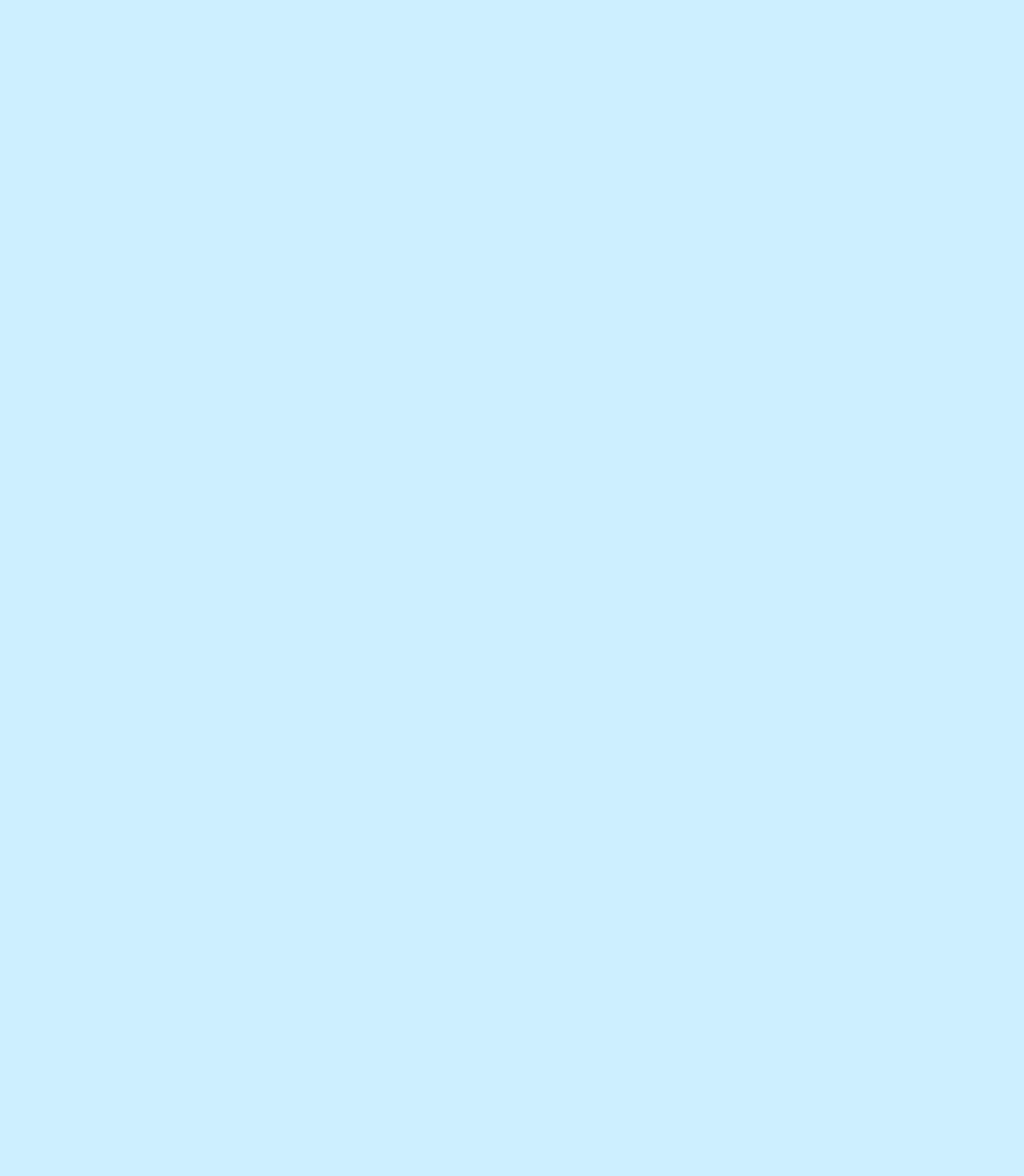
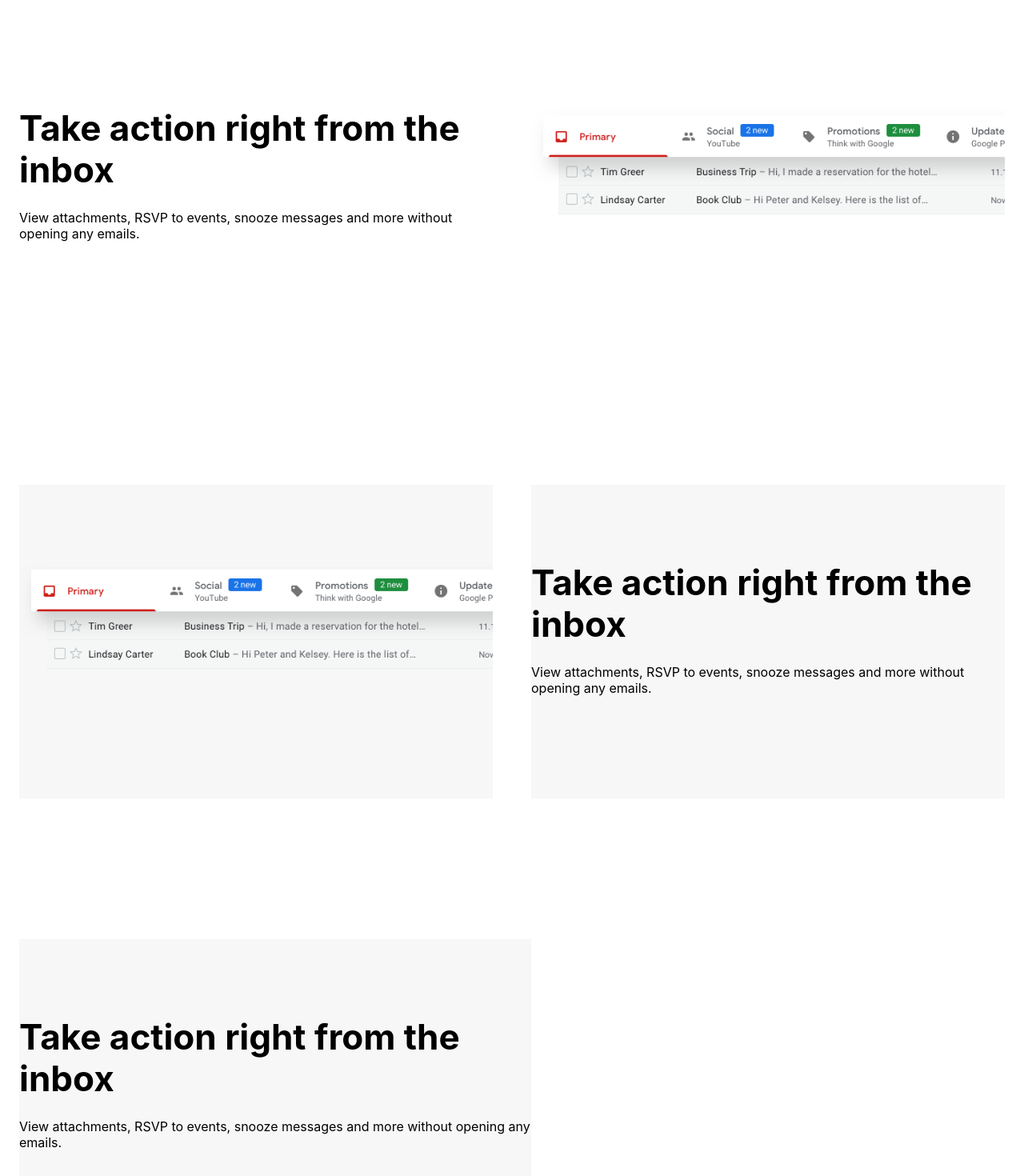
Before and after one commit to Blessedadudu/google-clone, a React (Create React App) app: page / in a window 1280 px wide. Shown: the part 2200-3670 px from the top of the page at 80% size. Before the commit the page ends 2150 px from the top, so only its background shows below. Built offline with nearby package versions, Linux system fonts and the light colour scheme.

Commit message:
update on body section

```diff
--- a/src/components/BodySection1/BodySection1.js
+++ b/src/components/BodySection1/BodySection1.js
@@ -50,6 +50,40 @@ const BodySection1 = () => {
                     </picture>
                 </div>
             </div>
+            <div className='gmailFlex'>
+                <div className='gmailFlex3'>
+                    <h1>Take action right from the inbox</h1>
+                    <p>View attachments, RSVP to events, snooze messages and more without opening any emails.</p>
+
+                </div>
+                <div className='gmailFlex4'>
+                    <picture>
+                        <source media="(max-width: 799px)" srcSet={minGmail1}/>
+                        <source media="(max-width: 799px)" srcSet={minGmail2}/>
+                        <img src={maxgmail} alt='maxDesktop' className='maxGmail'/>
+                    </picture>
+                </div>
+            </div>
+            <div className='gmailFlex'>
+                <div className='gmailFlex2'>
+                    <picture>
+                        <source media="(max-width: 799px)" srcSet={minGmail1}/>
+                        <source media="(max-width: 799px)" srcSet={minGmail2}/>
+                        <img src={maxgmail} alt='maxDesktop' className='maxGmail'/>
+                    </picture>
+                </div>
+                <div className='gmailFlex1'>
+                    <h1>Take action right from the inbox</h1>
+                    <p>View attachments, RSVP to events, snooze messages and more without opening any emails.</p>
+                </div>
+            </div>
+            <div className='gmailFlex'>
+
+                <div className='gmailFlex1'>
+                    <h1>Take action right from the inbox</h1>
+                    <p>View attachments, RSVP to events, snooze messages and more without opening any emails.</p>
+                </div>
+            </div>
         </section>
     )
 }
--- a/src/components/BodySection1/BodySection1.scss
+++ b/src/components/BodySection1/BodySection1.scss
@@ -61,6 +61,7 @@
         // justify-content: ;
     }
 
+
     .gmailFlex1 {
         background-color: rgb(247, 247, 247);
         width: 50%;
@@ -77,5 +78,21 @@
         margin: 1.5rem;
     }
 
+    .gmailFlex3 {
+        background-color: rgb(255, 255, 255);
+        width: 50%;
+        overflow: hidden;
+        padding: 6rem 0;
+        margin: 1.5rem;
+    }
+
+    .gmailFlex4 {
+        background-color: rgb(255, 255, 255);
+        width: 50%;
+        overflow: hidden;
+        padding: 6rem 0;
+        margin: 1.5rem;
+    }
+
 
 }
```
